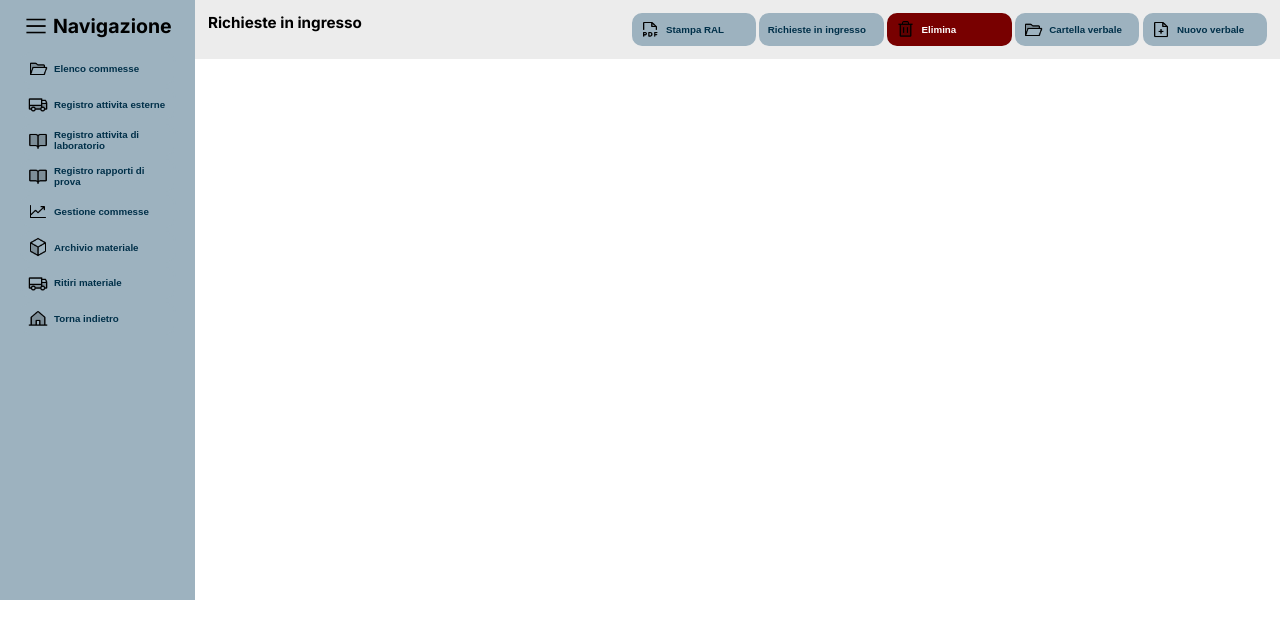
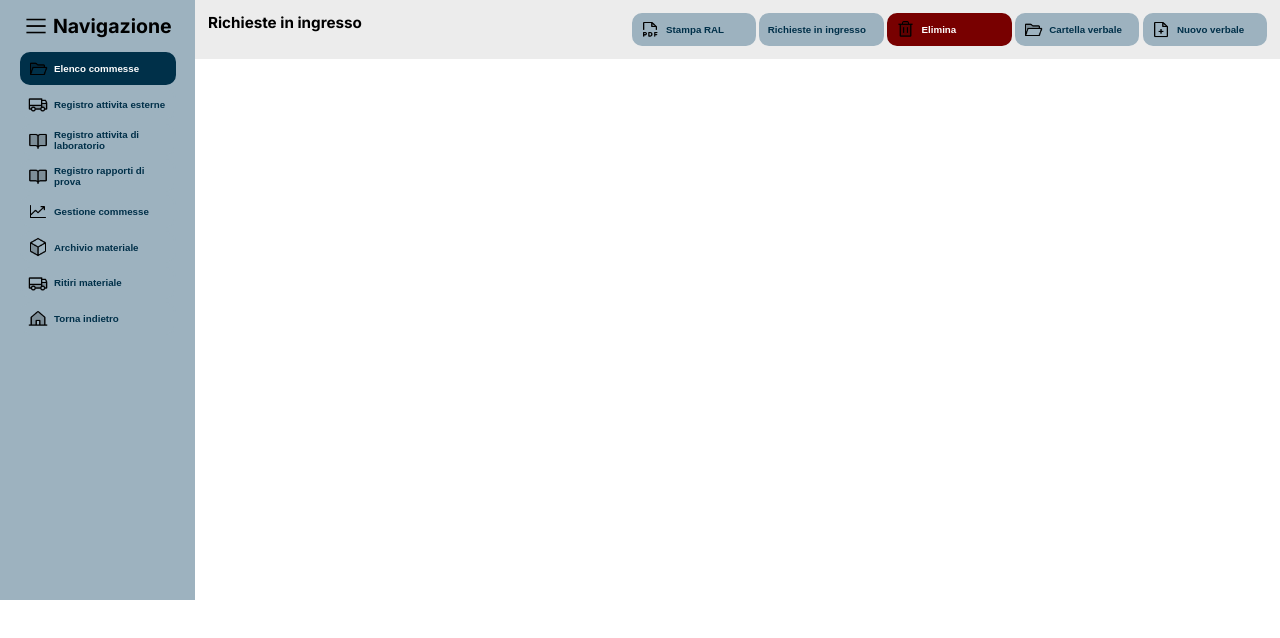
Before and after one commit to massimilianomiceli/html-geogestionale, a plain HTML site: page index.html in a window 1280 px wide. In both pictures the pointer is over the button "Elenco commesse". Drawn offline with Linux system fonts and the light colour scheme.

Commit message:
aggiunto hoover pulsanti

```diff
--- a/style/style.css
+++ b/style/style.css
@@ -28,6 +28,12 @@ html{
 .btn-red{
     border-color: #780000;
     background-color: #780000;
+    color: white;
+}
+
+.btn:hover{
+    border-color: #003049;
+    background-color: #003049;
     color: white;
 }
 
```
